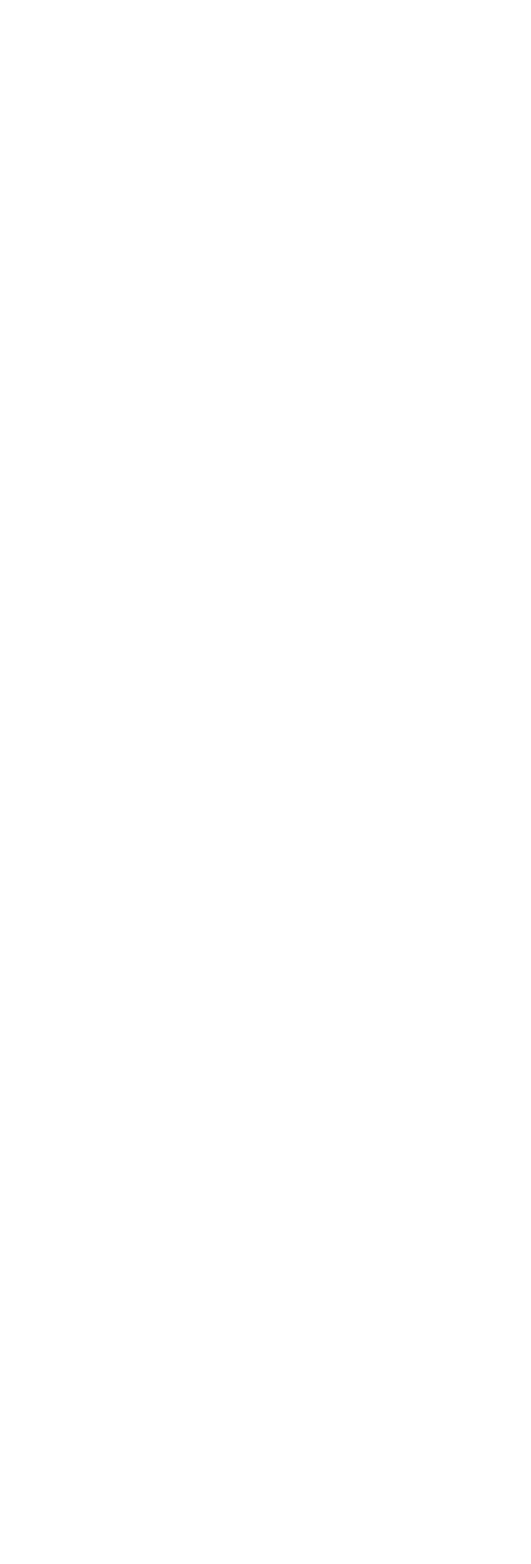
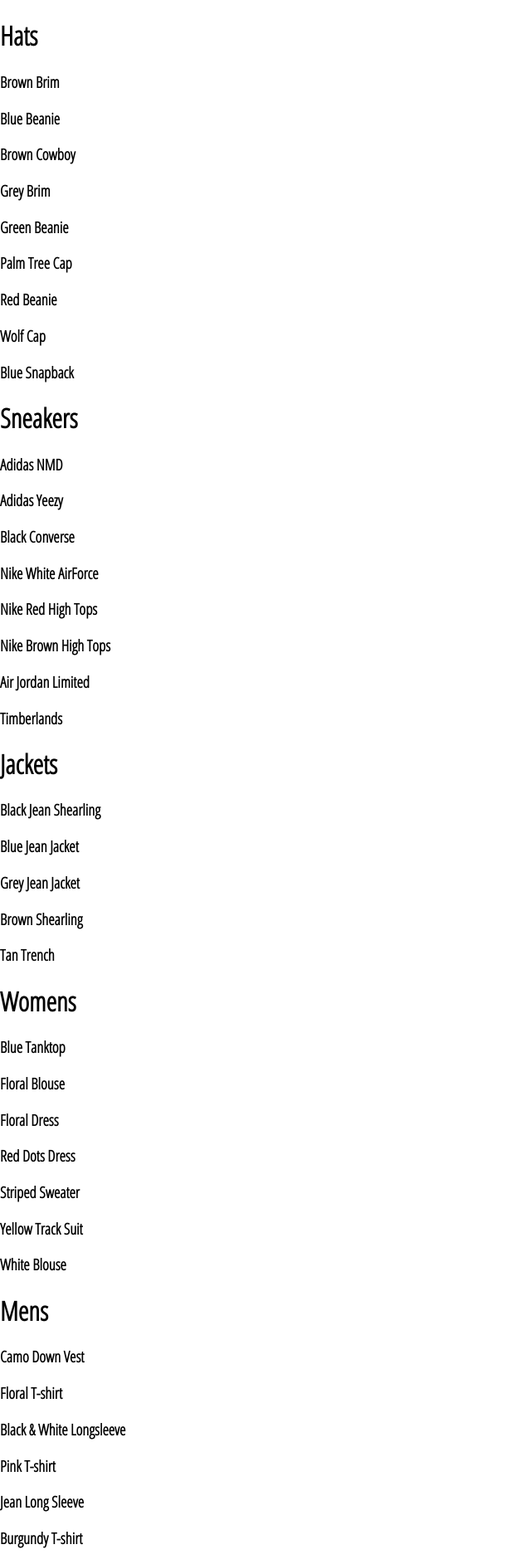
Before and after one commit to abdul-mikko/E_Commerce, a React (Create React App) app in the folder crwn-clothing/: page /shop in a window 1280 px wide. Shown: the whole page at 83% size, without its empty margins (0-640 px from the left). Before the commit the page ends 800 px from the top, so only its background shows below. Built offline with nearby package versions, Linux system fonts and the light colour scheme; the HTML template or start-up script is replaced by a standard one.

Commit message:
Added Collection Preview

```diff
--- a/crwn-clothing/src/App.js
+++ b/crwn-clothing/src/App.js
@@ -1,19 +1,15 @@
 import React from 'react';
 import './App.css';
-import Homepage from './Pages/homepage.comp';
+import Homepage from './Pages/homepage/homepage.comp';
 import { Route } from 'react-router-dom';
+import ShopPage from './Pages/shop page/shopPage.comp';
 
-function HatsPage() {
-  return (
-    <h1>HATS PAGE</h1>
-  )
-}
 
 function App() {
   return (
     <div>
       <Route exact path="/" component={Homepage}></Route>
-      <Route path="/shop/hats" component={HatsPage}></Route>
+      <Route exact path="/shop" component={ShopPage}></Route>
     </div>
   );
 }
--- /dev/null
+++ b/crwn-clothing/src/Components/Collection_Preview/Collection_pre_Comp.jsx
@@ -0,0 +1,19 @@
+import React from "react";
+
+const CollectionPreview = ({ title, items }) => {
+  return (
+    <div>
+      <h1>{title}</h1>
+
+      <div>
+        {items.map(({ name, price }) => (
+          <div>
+            <h3>{name}</h3>
+          </div>
+        ))}
+      </div>
+    </div>
+  );
+};
+
+export default CollectionPreview;
--- a/crwn-clothing/src/Pages/homepage.comp.jsx
+++ b/crwn-clothing/src/Pages/homepage/homepage.comp.jsx
@@ -1,6 +1,7 @@
 import React from "react";
 import "./homepage.styles.scss";
-import Directory from "../Components/directory/directory.comp";
+import Directory from "../../Components/directory/directory.comp";
+
 const Homepage = () => {
   return (
     <div className="homepage">
--- /dev/null
+++ b/crwn-clothing/src/Pages/shop page/Shop_Data.js
@@ -0,0 +1,248 @@
+const SHOP_DATA = [
+    {
+        id: 1,
+        title: 'Hats',
+        routeName: 'hats',
+        items: [
+            {
+                id: 1,
+                name: 'Brown Brim',
+                imageUrl: 'https://i.ibb.co/ZYW3VTp/brown-brim.png',
+                price: 25
+            },
+            {
+                id: 2,
+                name: 'Blue Beanie',
+                imageUrl: 'https://i.ibb.co/ypkgK0X/blue-beanie.png',
+                price: 18
+            },
+            {
+                id: 3,
+                name: 'Brown Cowboy',
+                imageUrl: 'https://i.ibb.co/QdJwgmp/brown-cowboy.png',
+                price: 35
+            },
+            {
+                id: 4,
+                name: 'Grey Brim',
+                imageUrl: 'https://i.ibb.co/RjBLWxB/grey-brim.png',
+                price: 25
+            },
+            {
+                id: 5,
+                name: 'Green Beanie',
+                imageUrl: 'https://i.ibb.co/YTjW3vF/green-beanie.png',
+                price: 18
+            },
+            {
+                id: 6,
+                name: 'Palm Tree Cap',
+                imageUrl: 'https://i.ibb.co/rKBDvJX/palm-tree-cap.png',
+                price: 14
+            },
+            {
+                id: 7,
+                name: 'Red Beanie',
+                imageUrl: 'https://i.ibb.co/bLB646Z/red-beanie.png',
+                price: 18
+            },
+            {
+                id: 8,
+                name: 'Wolf Cap',
+                imageUrl: 'https://i.ibb.co/1f2nWMM/wolf-cap.png',
+                price: 14
+            },
+            {
+                id: 9,
+                name: 'Blue Snapback',
+                imageUrl: 'https://i.ibb.co/X2VJP2W/blue-snapback.png',
+                price: 16
+            }
+        ]
+    },
+    {
+        id: 2,
+        title: 'Sneakers',
+        routeName: 'sneakers',
+        items: [
+            {
+                id: 1,
+                name: 'Adidas NMD',
+                imageUrl: 'https://i.ibb.co/0s3pdnc/adidas-nmd.png',
+                price: 220
+            },
+            {
+                id: 2,
+                name: 'Adidas Yeezy',
+                imageUrl: 'https://i.ibb.co/dJbG1cT/yeezy.png',
+                price: 280
+            },
+            {
+                id: 3,
+                name: 'Black Converse',
+                imageUrl: 'https://i.ibb.co/bPmVXyP/black-converse.png',
+                price: 110
+            },
+            {
+                id: 4,
+                name: 'Nike White AirForce',
+                imageUrl: 'https://i.ibb.co/1RcFPk0/white-nike-high-tops.png',
+                price: 160
+            },
+            {
+                id: 5,
+                name: 'Nike Red High Tops',
+                imageUrl: 'https://i.ibb.co/QcvzydB/nikes-red.png',
+                price: 160
+            },
+            {
+                id: 6,
+                name: 'Nike Brown High Tops',
+                imageUrl: 'https://i.ibb.co/fMTV342/nike-brown.png',
+                price: 160
+            },
+            {
+                id: 7,
+                name: 'Air Jordan Limited',
+                imageUrl: 'https://i.ibb.co/w4k6Ws9/nike-funky.png',
+                price: 190
+            },
+            {
+                id: 8,
+                name: 'Timberlands',
+                imageUrl: 'https://i.ibb.co/Mhh6wBg/timberlands.png',
+                price: 200
+            }
+        ]
+    },
+    {
+        id: 3,
+        title: 'Jackets',
+        routeName: 'jackets',
+        items: [
+            {
+                id: 1,
+                name: 'Black Jean Shearling',
+                imageUrl: 'https://i.ibb.co/XzcwL5s/black-shearling.png',
+                price: 125
+            },
+            {
+                id: 2,
+                name: 'Blue Jean Jacket',
+                imageUrl: 'https://i.ibb.co/mJS6vz0/blue-jean-jacket.png',
+                price: 90
+            },
+            {
+                id: 3,
+                name: 'Grey Jean Jacket',
+                imageUrl: 'https://i.ibb.co/N71k1ML/grey-jean-jacket.png',
+                price: 90
+            },
+            {
+                id: 4,
+                name: 'Brown Shearling',
+                imageUrl: 'https://i.ibb.co/s96FpdP/brown-shearling.png',
+                price: 165
+            },
+            {
+                id: 5,
+                name: 'Tan Trench',
+                imageUrl: 'https://i.ibb.co/M6hHc3F/brown-trench.png',
+                price: 185
+            }
+        ]
+    },
+    {
+        id: 4,
+        title: 'Womens',
+        routeName: 'womens',
+        items: [
+            {
+                id: 1,
+                name: 'Blue Tanktop',
+                imageUrl: 'https://i.ibb.co/7CQVJNm/blue-tank.png',
+                price: 25
+            },
+            {
+                id: 2,
+                name: 'Floral Blouse',
+                imageUrl: 'https://i.ibb.co/4W2DGKm/floral-blouse.png',
+                price: 20
+            },
+            {
+                id: 3,
+                name: 'Floral Dress',
+                imageUrl: 'https://i.ibb.co/KV18Ysr/floral-skirt.png',
+                price: 80
+            },
+            {
+                id: 4,
+                name: 'Red Dots Dress',
+                imageUrl: 'https://i.ibb.co/N3BN1bh/red-polka-dot-dress.png',
+                price: 80
+            },
+            {
+                id: 5,
+                name: 'Striped Sweater',
+                imageUrl: 'https://i.ibb.co/KmSkMbH/striped-sweater.png',
+                price: 45
+            },
+            {
+                id: 6,
+                name: 'Yellow Track Suit',
+                imageUrl: 'https://i.ibb.co/v1cvwNf/yellow-track-suit.png',
+                price: 135
+            },
+            {
+                id: 7,
+                name: 'White Blouse',
+                imageUrl: 'https://i.ibb.co/qBcrsJg/white-vest.png',
+                price: 20
+            }
+        ]
+    },
+    {
+        id: 5,
+        title: 'Mens',
+        routeName: 'mens',
+        items: [
+            {
+                id: 1,
+                name: 'Camo Down Vest',
+                imageUrl: 'https://i.ibb.co/xJS0T3Y/camo-vest.png',
+                price: 325
+            },
+            {
+                id: 2,
+                name: 'Floral T-shirt',
+                imageUrl: 'https://i.ibb.co/qMQ75QZ/floral-shirt.png',
+                price: 20
+            },
+            {
+                id: 3,
+                name: 'Black & White Longsleeve',
+                imageUrl: 'https://i.ibb.co/55z32tw/long-sleeve.png',
+                price: 25
+            },
+            {
+                id: 4,
+                name: 'Pink T-shirt',
+                imageUrl: 'https://i.ibb.co/RvwnBL8/pink-shirt.png',
+                price: 25
+            },
+            {
+                id: 5,
+                name: 'Jean Long Sleeve',
+                imageUrl: 'https://i.ibb.co/VpW4x5t/roll-up-jean-shirt.png',
+                price: 40
+            },
+            {
+                id: 6,
+                name: 'Burgundy T-shirt',
+                imageUrl: 'https://i.ibb.co/mh3VM1f/polka-dot-shirt.png',
+                price: 25
+            }
+        ]
+    }
+]
+export default SHOP_DATA;
--- /dev/null
+++ b/crwn-clothing/src/Pages/shop page/shopPage.comp.jsx
@@ -0,0 +1,24 @@
+import React from "react";
+import SHOP_DATA from "./Shop_Data";
+import CollectionPreview from "../../Components/Collection_Preview/Collection_pre_Comp";
+
+class ShopPage extends React.Component {
+  constructor(props) {
+    super(props);
+    this.state = {
+      ShopData: SHOP_DATA,
+    };
+  }
+
+  render() {
+    return (
+      <div>
+        {this.state.ShopData.map(({ id, ...CollectionProps }) => (
+          <CollectionPreview key={id} {...CollectionProps} />
+        ))}
+      </div>
+    );
+  }
+}
+
+export default ShopPage;
```
Also changed, not shown: crwn-clothing/src/Pages/homepage/homepage.styles.scss (renamed from crwn-clothing/src/Pages/homepage.styles.scss), crwn-clothing/src/Pages/homepage/shop page/shopPage.style.scss (added), crwn-clothing/src/Pages/shop page/shopPage.style.scss (added).
